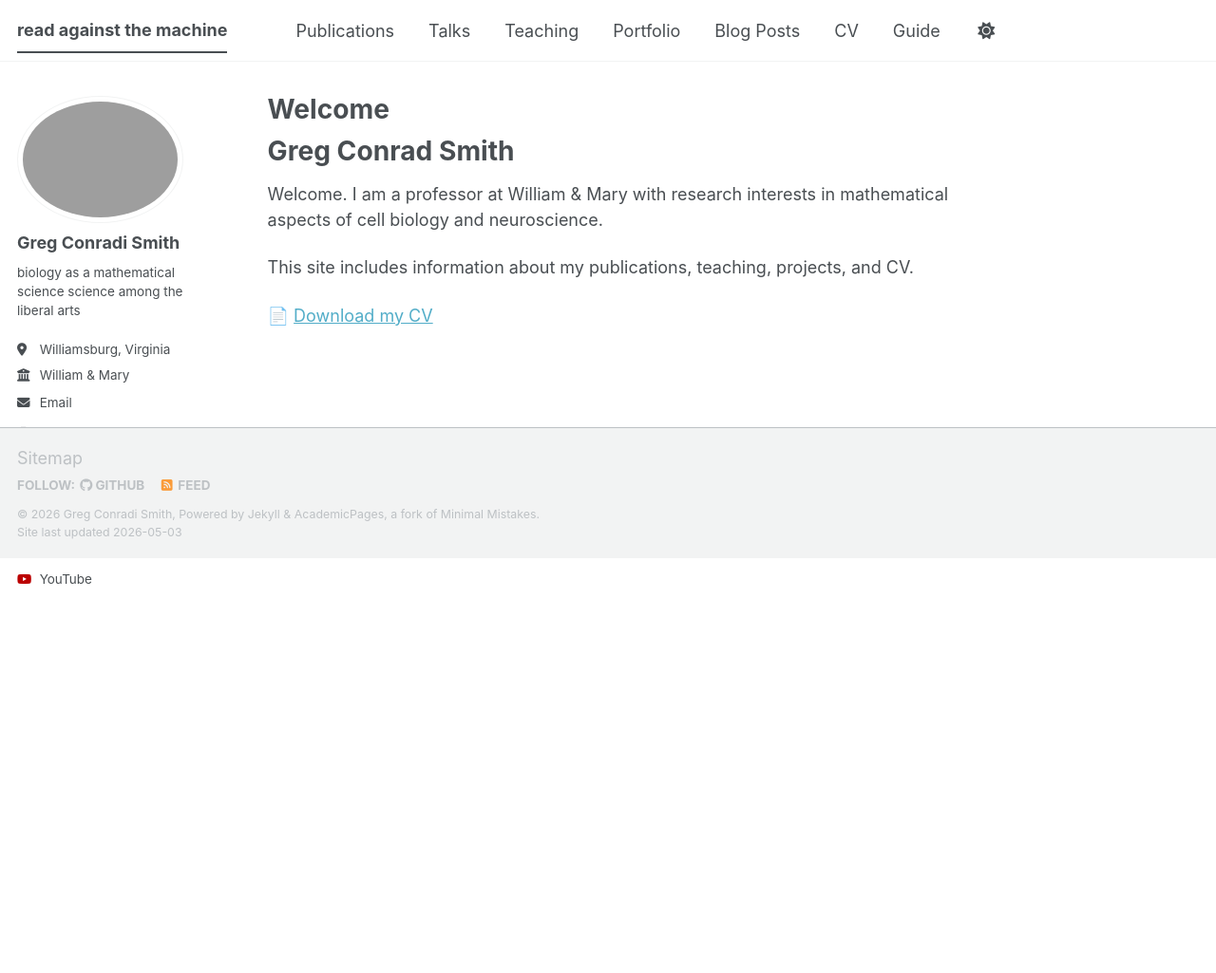
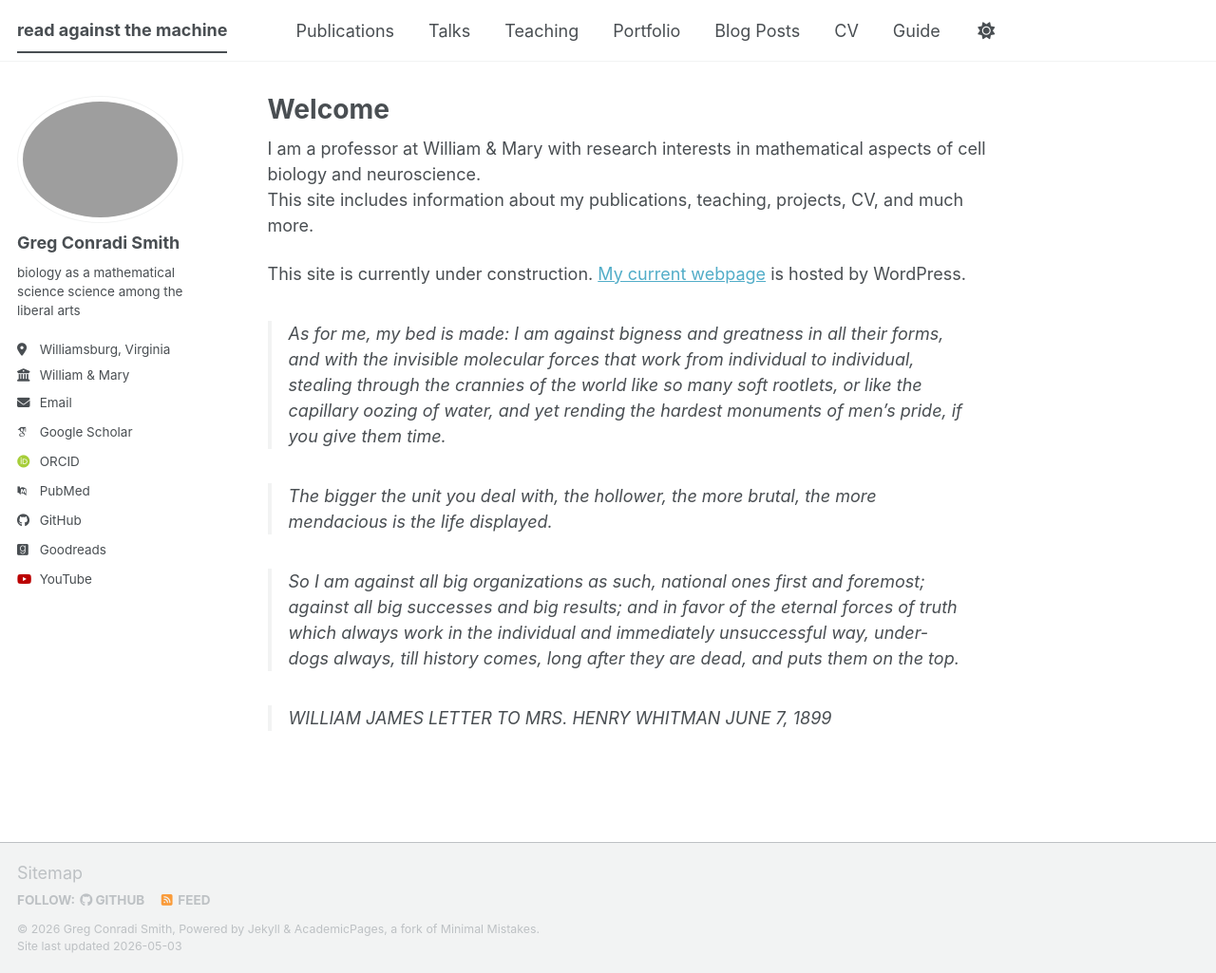
Before and after one commit to gregconradismith/gregconradismith.github.io, a Jekyll site: the page built from _pages/about.md, in a window 1280 px wide and 1025 px high. Shown: the whole window at 95% size. Built offline with Jekyll 4.4.1, drawn with Linux system fonts in a browser that asks for light colours; some web fonts are replaced; a script bundle is joined from its source files by our own code; library files that are not in the unit come from our copies.

Commit message:
Revise content on about page
Updated the about page with personal information and quotes.

```diff
--- a/_pages/about.md
+++ b/_pages/about.md
@@ -7,10 +7,17 @@ redirect_from:
   - /about.html
 ---
 
-# Greg Conrad Smith
+I am a professor at William & Mary with research interests in mathematical aspects of cell biology and neuroscience.
+This site includes information about my publications, teaching, projects, CV, and much more.
 
-Welcome. I am a professor at William & Mary with research interests in mathematical aspects of cell biology and neuroscience.
+This site is currently under construction.   [My current webpage](https://gregconradismith.wordpress.com) is hosted by WordPress.
 
-This site includes information about my publications, teaching, projects, and CV.
+> As for me, my bed is made:  I am against bigness and greatness in all their forms, and with the invisible molecular forces that work from individual to individual, stealing through the crannies of the world like so many soft rootlets, or like the capillary oozing of water, and yet rending the hardest monuments of men’s pride, if you give them time.
 
-📄 [Download my CV](/files/Greg_Conradi_Smith_Curriculum_Vitae_2026.pdf)
+> The bigger the unit you deal with, the hollower, the more brutal, the more mendacious is the life displayed.
+
+> So I am against all big organizations as such, national ones first and foremost; against all big successes and big results; and in favor of the eternal forces of truth which always work in the individual and immediately unsuccessful way, under-dogs always, till history comes, long after they are dead, and puts them on the top.
+
+> WILLIAM JAMES
+> LETTER TO MRS. HENRY WHITMAN
+> JUNE 7, 1899
```
